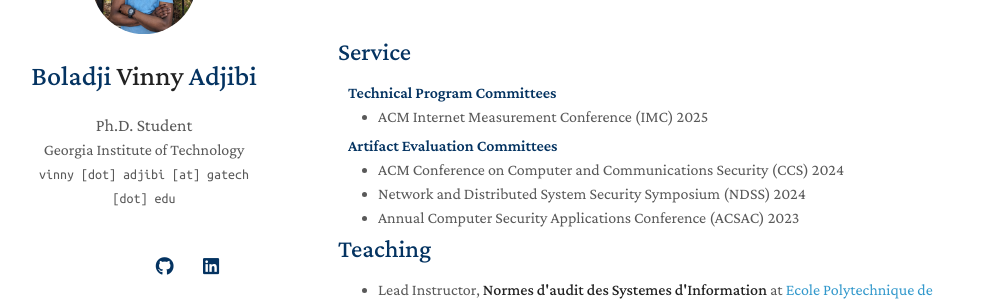
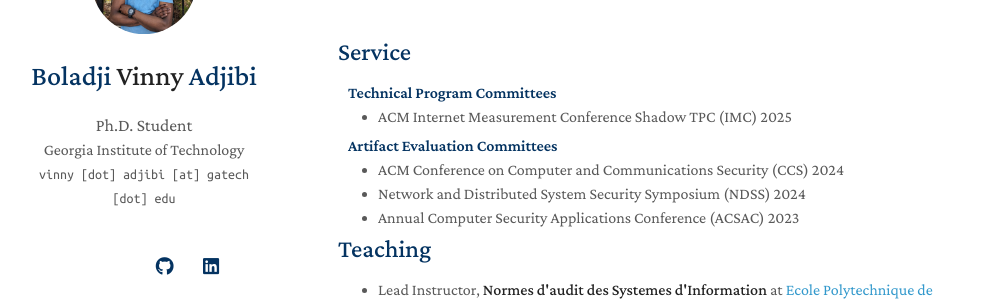
Before and after one commit to boladjivinny/boladjivinny.github.io, a Jekyll site: the page built from index.md, in a window 1280 px wide and 900 px high, scrolled down 1061 px. Shown: the part 152-453 px from the top of the window, without its empty margins (132-1129 px from the left). Built offline with Jekyll 4.4.1, drawn with Linux system fonts in a browser that asks for light colours; nearby versions of some CDN libraries; a style sheet for code colours, icons or effects is not loaded; our own code applies the rules of GitHub Pages for plain Markdown files.

Commit message:
Update services.yml

```diff
--- a/_data/services.yml
+++ b/_data/services.yml
@@ -12,7 +12,7 @@ aec:
     link: https://www.acsac.org/
     years: 2023
 tpc:
-  - conference: "ACM Internet Measurement Conference"
+  - conference: "ACM Internet Measurement Conference Shadow TPC"
     conference_short: IMC
     link: https://conferences.sigcomm.org/imc/2025/shadow-tpc/
     years: 2025
```
